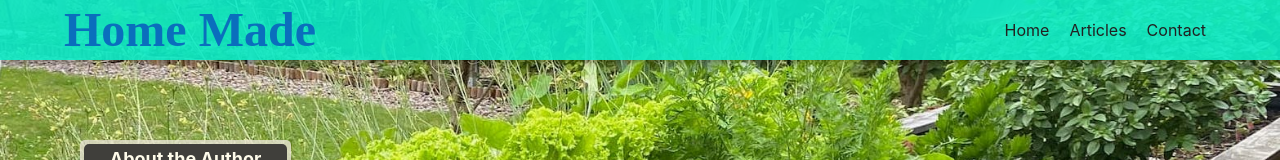
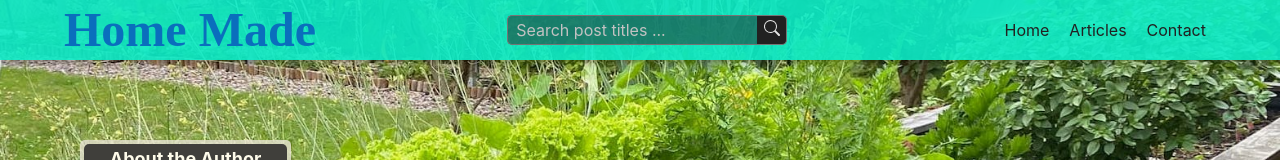
Before and after one commit to daidensacha/home-made, a React (Create React App) app: page /tagArticles/1 in a window 1280 px wide. Shown: the top 160 px of the page. Built offline with nearby package versions, Linux system fonts and the light colour scheme; no server answers; a web font is replaced by a local one.

Commit message:
Change route name

```diff
--- a/src/App.js
+++ b/src/App.js
@@ -72,7 +72,7 @@ function App() {
             <Route path='/' element={<Home articles={articles} />} />
 
             <Route
-              path='/articles/:slug'
+              path='/article/:slug'
               element={<Article articles={articles} />}
             />
 
--- a/src/components/article.js
+++ b/src/components/article.js
@@ -6,11 +6,13 @@ import styles from '../styles/article.module.scss';
 
 const Article = ({ articles }) => {
   const { slug } = useParams();
-  // console.log(slug);
+  console.log(slug);
   // console.log(articles);
   // const article = articles[slug]
   // console.log("ARTICLE", article);
   const article = articles.find(article => article.slug === slug);
+console.log(article)
+
 
   function convertDate(dateStr) {
     const date = new Date(dateStr);
--- a/src/components/articleIntro.js
+++ b/src/components/articleIntro.js
@@ -8,7 +8,7 @@ const ArticleIntro = ({ title, description, slug }) => {
     <div className={styles.articleIntro}>
       <h3 className={styles.heading}> {title} </h3>
       <p className={styles.description}> {description} </p>
-      <Link className={styles.btn} to={`/articles/${slug}`}>
+      <Link className={styles.btn} to={`/article/${slug}`}>
         Read More
       </Link>
     </div>
--- a/src/components/header.js
+++ b/src/components/header.js
@@ -1,40 +1,50 @@
-import React, { createContext } from 'react';
+import React, { useState, createContext } from 'react';
 import '../styles/header.scss';
 // import logo from '../images/logo.png';
 // import { useDispatch, useSelector } from 'react-redux';
+import {BsSearch} from 'react-icons/bs';
 
 // Import the NavLink component.
 import { NavLink } from 'react-router-dom';
 import cx from 'classnames';
 
 const Header = () => {
+
+  // Set state for search query
+  const [query, setQuery] = useState('');
+
+  const handleChange = (event) => {
+    setQuery(event.target.value );
+  }
+  console.log(query)
+
+
+
   return (
     <div className='header'>
       <div className='logoWrapper'>
       {/* <img  className='logo' src={logo} alt='logo' /> */}
       <h3>Home Made</h3>
       </div>
+      <div className='search'>
+        <input name="search" type='text' placeholder='Search post titles ...' onChange={handleChange}/>
+        <button>
+          <BsSearch />
+        </button>
+      </div>
       <nav>
         <NavLink
           className={cx('navlink', ({ isActive }) => (isActive ? 'active' : ''))}
-          // activeClassName="active"
           to='/'
-          // style={({ isActive }) =>
-          //               (isActive ? {color: '#00bcd4'} : {color: '#212121'})}
         >Home</NavLink>
         <NavLink
           className={cx('navlink', ({ isActive }) => (isActive ? 'active' : ''))}
-          // activeClassName="active"
           to='/articles'
-          // style={({ isActive }) =>
-          //               (isActive ? {color: '#00bcd4'} : {color: '#212121'})}
         >Articles</NavLink>
         <NavLink
           className={cx('navlink', ({ isActive }) => (isActive ? 'active' : ''))}
-          // activeClassName="active"
           to='/contact'
-          // style={({ isActive }) =>
-          //               (isActive ? {color: '#00bcd4'} : {color: '#212121'})}
+
           >Contact</NavLink>
       </nav>
     </div>
--- a/src/components/home.js
+++ b/src/components/home.js
@@ -18,7 +18,7 @@ const Home = ({ articles }) => {
             if (index < 5 ) {
             return (
               <li key={id} className={styles.listItem}>
-                <Link className={styles.articleLink} to={`/articles/${slug}`}>
+                <Link className={styles.articleLink} to={`/article/${slug}`}>
                   {title}
                 </Link>
               </li>
--- a/src/components/tagArticle.js
+++ b/src/components/tagArticle.js
@@ -1,24 +1,18 @@
 import styles from '../styles/tagArticle.module.scss';
 import { Link } from 'react-router-dom';
 
-const TagArticle = ({title, description, slug}) => {
+const TagArticle = ({ title, description, slug }) => {
   return (
-
     // {articles.map(article => console.log(article.fields.title))}
 
     <div className={styles.articleIntro}>
       <h3 className={styles.heading}> {title} </h3>
-      <p className={styles.description}>
-        {' '}
-        {description}{' '}
-      </p>
-      <Link className={styles.btn} to={`/articles/${slug}`}>Read More</Link>
+      <p className={styles.description}> {description} </p>
+      <Link className={styles.btn} to={`/article/${slug}`}>
+        Read More
+      </Link>
     </div>
-
   );
-
-
-
 };
 
 export default TagArticle;
--- a/src/styles/header.scss
+++ b/src/styles/header.scss
@@ -25,6 +25,48 @@
       margin-right: 1rem;
     }
   }
+  .search {
+    // width: 100px;
+    height: 30px;
+    display: flex;
+    margin-right: 1rem;
+    input {
+      height: 30px;
+      width: 250px;
+      color: $light;
+      border-top-left-radius: 5px;
+      border-bottom-left-radius: 5px;
+      border: 1px solid $grayDarker;
+      border-right: none;
+      background-color: rgba($dark, 0.5);
+      padding-left: .5rem;
+      &:focus-visible {
+        // border-color: $primary;
+        outline: none;
+      }
+      &::placeholder {
+        color: darken($light, 20%);
+      }
+    }
+
+    button {
+      color: $grayLight;
+      width: 30px;
+      height: 30px;
+      background-color: $dark;
+      border-top-right-radius: 5px;
+      border-bottom-right-radius: 5px;
+      border: 1px solid $grayDarker;
+      border-left: none;
+      // border-radius: 5px;
+      transition: all 0.5s ease-out;
+      &:hover {
+        background-color: $grayDarker;
+        color: $light;
+        cursor: pointer;
+      }
+    }
+  }
   .navlink {
     color: $grayDark;
     font-size: $medium;
```
